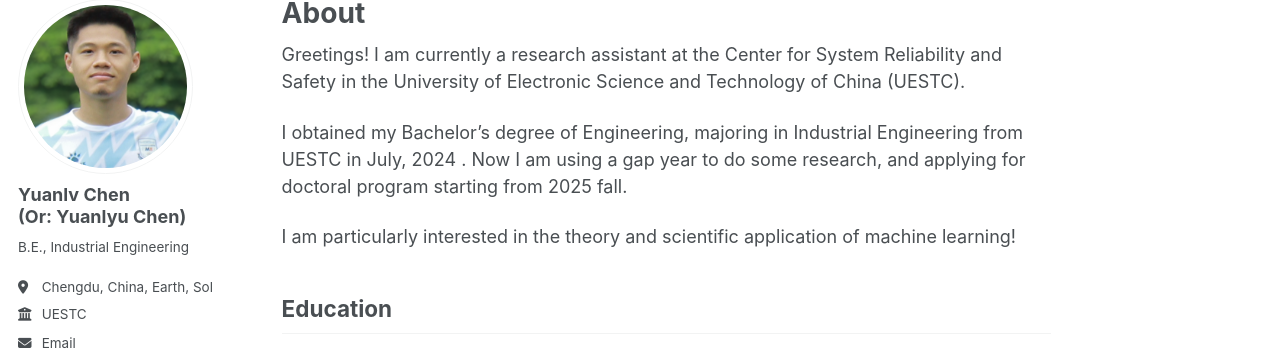
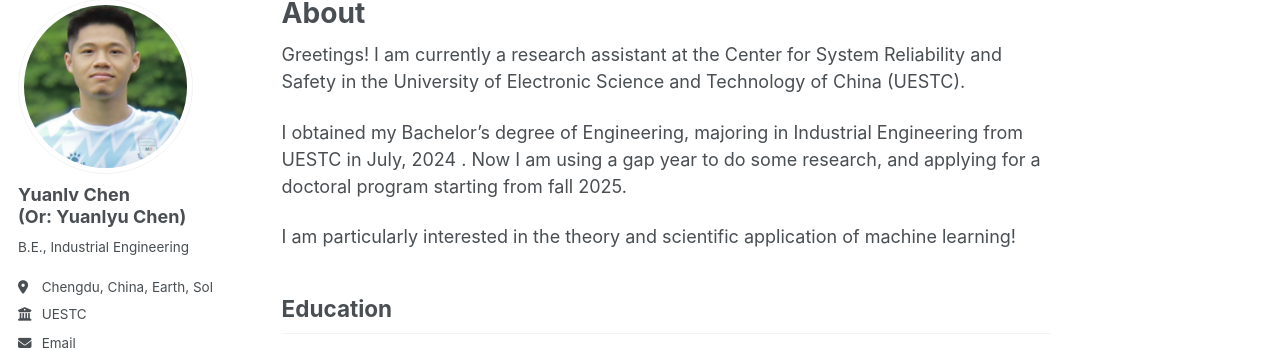
Before and after one commit to YLchen22/YLchen22.github.io, a Jekyll site: the page built from _pages/about.md, in a window 1280 px wide and 900 px high. Shown: the part 107-457 px from the top of the window. Built offline with Jekyll 4.4.1, drawn with Linux system fonts in a browser that asks for light colours.

```diff
--- a/_pages/about.md
+++ b/_pages/about.md
@@ -9,7 +9,7 @@ redirect_from:
 
 Greetings! I am currently a research assistant at the Center for System Reliability and Safety in the University of Electronic Science and Technology of China (UESTC).
 
-I obtained my Bachelor's degree of Engineering, majoring in Industrial Engineering from UESTC in July, 2024 . Now I am using a gap year to do some research, and applying for doctoral program starting from 2025 fall.
+I obtained my Bachelor's degree of Engineering, majoring in Industrial Engineering from UESTC in July, 2024 . Now I am using a gap year to do some research, and applying for a doctoral program starting from fall 2025.
 
 I am particularly interested in the theory and scientific application of machine learning!
 
```
